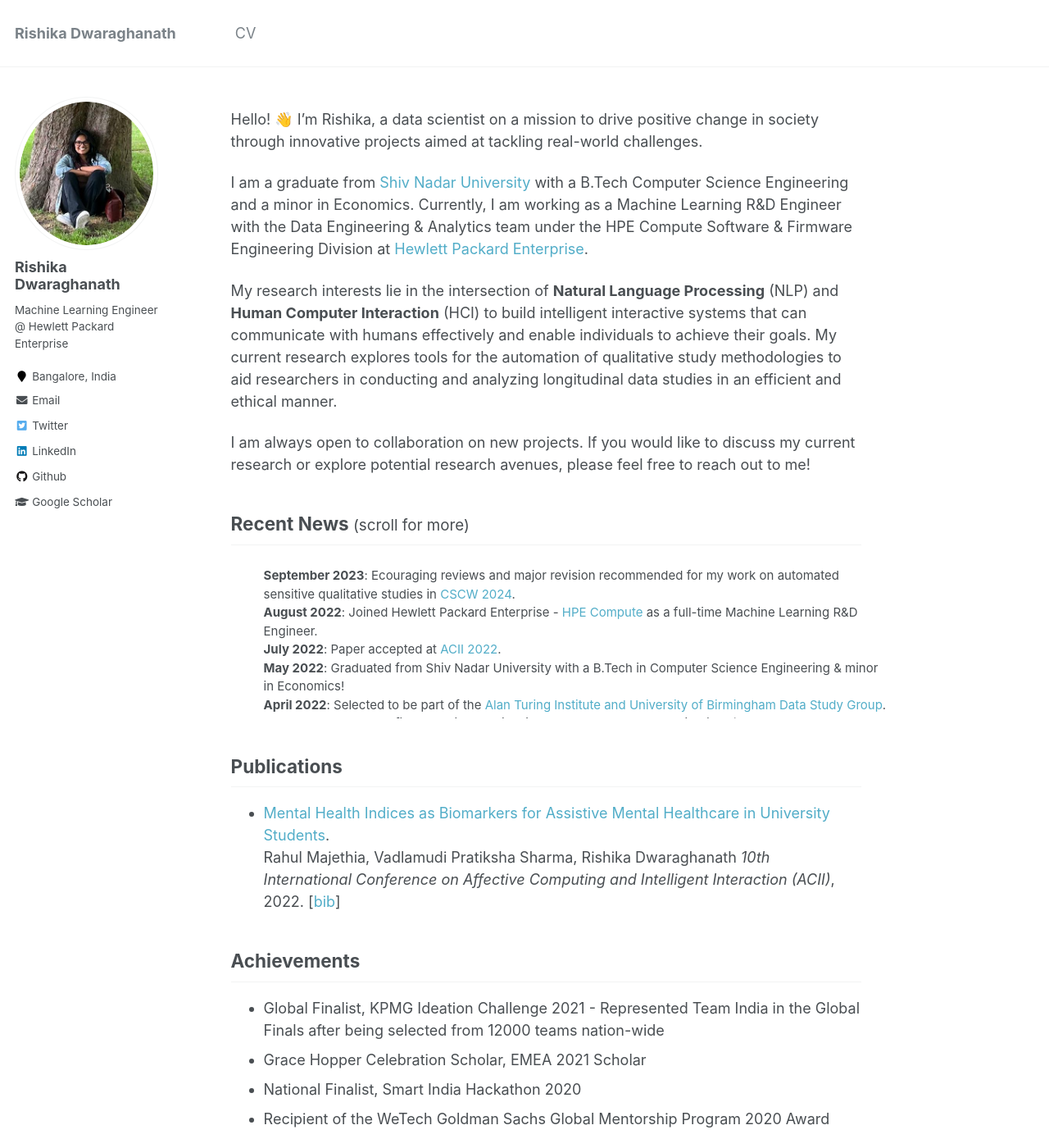
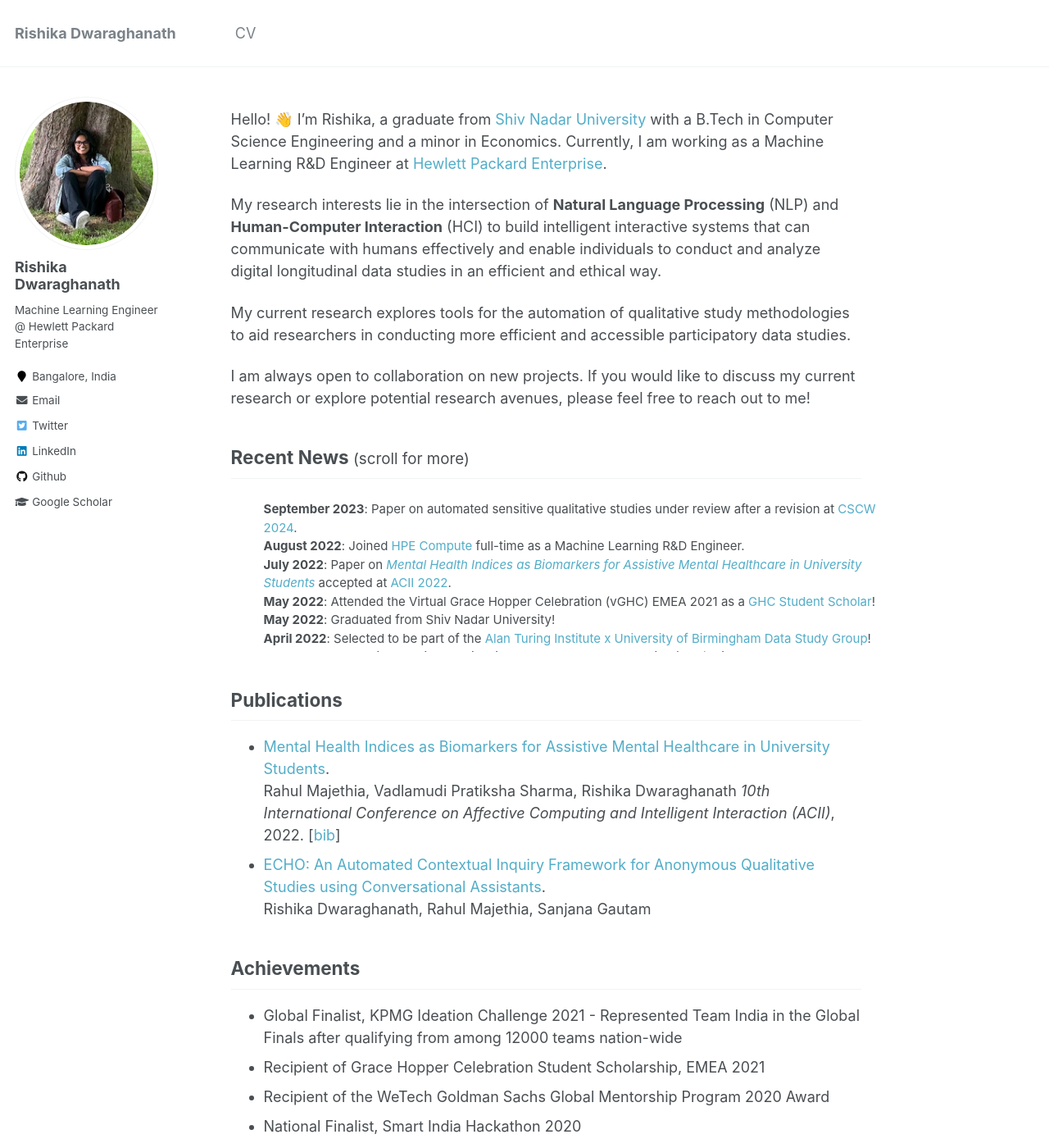
Before and after one commit to rishikadwarak/rishikadwarak.github.io, a Jekyll site: the page built from _pages/about.md, in a window 1280 px wide and 1400 px high. Shown: the whole window at 82% size. Built offline with Jekyll 4.4.1, drawn with Linux system fonts in a browser that asks for light colours.

Commit message:
Update about.md

```diff
--- a/_pages/about.md
+++ b/_pages/about.md
@@ -8,11 +8,11 @@ redirect_from:
   - /about.html
 ---
 
-Hello! 👋 I'm Rishika, a data scientist on a mission to drive positive change in society through innovative projects aimed at tackling real-world challenges.
+Hello! 👋 I'm Rishika, a graduate from [Shiv Nadar University](https://snu.edu.in/programs/btech-in-computer-science-engineering/) with a B.Tech in Computer Science Engineering and a minor in Economics. Currently, I am working as a Machine Learning R&D Engineer at [Hewlett Packard Enterprise](https://www.hpe.com/in/en/compute.html?jumpid=ps_n1q8y6im2_aid-520074550&ef_id=Cj0KCQjw4vKpBhCZARIsAOKHoWR-Aj5JEfEv-b70lxhEsGR4qCwlWc85-gBV2Dz246g4q2WppgJ-nvoaAntxEALw_wcB:G:s&s_kwcid=AL!13472!3!657075069960!e!!g!!hpe%20compute!19913506792!148246418066&).
 
-I am a graduate from [Shiv Nadar University](https://snu.edu.in/programs/btech-in-computer-science-engineering/) with a B.Tech Computer Science Engineering and a minor in Economics. Currently, I am working as a Machine Learning R&D Engineer with the Data Engineering & Analytics team under the HPE Compute Software & Firmware Engineering Division at [Hewlett Packard Enterprise](https://www.hpe.com/in/en/compute.html?jumpid=ps_n1q8y6im2_aid-520074550&ef_id=Cj0KCQjw4vKpBhCZARIsAOKHoWR-Aj5JEfEv-b70lxhEsGR4qCwlWc85-gBV2Dz246g4q2WppgJ-nvoaAntxEALw_wcB:G:s&s_kwcid=AL!13472!3!657075069960!e!!g!!hpe%20compute!19913506792!148246418066&).
+My research interests lie in the intersection of **Natural Language Processing** (NLP) and **Human-Computer Interaction** (HCI) to build intelligent interactive systems that can communicate with humans effectively and enable individuals to conduct and analyze digital longitudinal data studies in an efficient and ethical way.
 
-My research interests lie in the intersection of **Natural Language Processing** (NLP) and **Human Computer Interaction** (HCI) to build intelligent interactive systems that can communicate with humans effectively and enable individuals to achieve their goals. My current research explores tools for the automation of qualitative study methodologies to aid researchers in conducting and analyzing longitudinal data studies in an efficient and ethical manner.
+My current research explores tools for the automation of qualitative study methodologies to aid researchers in conducting more efficient and accessible participatory data studies.
 
 I am always open to collaboration on new projects. If you would like to discuss my current research or explore potential research avenues, please feel free to reach out to me!
 
@@ -20,18 +20,20 @@ I am always open to collaboration on new projects. If you would like to discuss
 ## Recent News <span style="font-size: smaller; font-weight: normal;">(scroll for more)</span>
 <div style="width: 800px; height: 200px; overflow: auto; font-size: smaller; ">
 <ul>
-    <strong>September 2023</strong>: Ecouraging reviews and major revision recommended for my work on automated sensitive qualitative studies in <a href="https://cscw.acm.org/2024/">CSCW 2024</a>.<br>
-    <strong>August 2022</strong>: Joined Hewlett Packard Enterprise - <a href="https://www.hpe.com/in/en/compute.html?jumpid=ps_n1q8y6im2_aid-520074550&ef_id=Cj0KCQjw4vKpBhCZARIsAOKHoWQXHniVf189y4-N_ZR73lKUn9KmNZlZ_rhm0PZGZCKwBR68fUj6vckaAotDEALw_wcB:G:s&s_kwcid=AL!13472!3!657075069960!e!!g!!hpe%20compute!19913506792!148246418066&">HPE Compute</a> as a full-time Machine Learning R&D Engineer. <br>
-    <strong>July 2022</strong>: Paper accepted at <a href="https://acii-conf.net/2022/">ACII 2022</a>.<br>
-    <strong>May 2022</strong>: Graduated from Shiv Nadar University with a B.Tech in Computer Science Engineering & minor in Economics!<br>
-    <strong>April 2022</strong>: Selected to be part of the <a href="https://www.birmingham.ac.uk/research/data-science/turing/dsg-participate.aspx">Alan Turing Institute and University of Birmingham Data Study Group</a>.<br>
-    <strong>January 2022</strong>: Begun final-year internship with Hewlett Packard Enterprise (HPE) under the <a href="https://www.hpe.com/in/en/storage.html?jumpid=ps_wjhuvxh1w_aid-520074550&ef_id=Cj0KCQjw4vKpBhCZARIsAOKHoWRBGArA0MM0DnHr_p7WdwrgxtXIChcxMamt8NAC4SQLb57SuwA8MWcaAvL1EALw_wcB:G:s&s_kwcid=AL!13472!3!653027996876!e!!g!!hpe%20storage!19913506792!147852216699&">HPE Storage</a> BU.<br>
-    <strong>June 2021</strong>: Begun summer internship with KPMG Digital Lighthouse working on the <a href="https://dsip.kpmg.com/">Digital Signals & Insights Platform</a>.<br>
+    <strong>September 2023</strong>: Paper on automated sensitive qualitative studies under review after a revision at <a href="https://cscw.acm.org/2024/">CSCW 2024</a>.<br>
+    <strong>August 2022</strong>: Joined <a href="https://www.hpe.com/in/en/compute.html?jumpid=ps_n1q8y6im2_aid-520074550&ef_id=Cj0KCQjw4vKpBhCZARIsAOKHoWQXHniVf189y4-N_ZR73lKUn9KmNZlZ_rhm0PZGZCKwBR68fUj6vckaAotDEALw_wcB:G:s&s_kwcid=AL!13472!3!657075069960!e!!g!!hpe%20compute!19913506792!148246418066&">HPE Compute</a> full-time as a Machine Learning R&D Engineer. <br>
+    <strong>July 2022</strong>: Paper on <a href="https://ieeexplore.ieee.org/abstract/document/9953847"><em>Mental Health Indices as Biomarkers for Assistive Mental Healthcare in University Students</em></a> accepted at <a href="https://acii-conf.net/2022/">ACII 2022</a>.<br>
+    <strong>May 2022</strong>: Attended the Virtual Grace Hopper Celebration (vGHC) EMEA 2021 as a <a href="https://ghc.anitab.org/ghc-emea-home/student-scholarships">GHC Student Scholar</a>! <br>
+    <strong>May 2022</strong>: Graduated from Shiv Nadar University!<br>
+    <strong>April 2022</strong>: Selected to be part of the <a href="https://www.birmingham.ac.uk/research/data-science/turing/dsg-participate.aspx">Alan Turing Institute x University of Birmingham Data Study Group</a>!<br>
+    <strong>January 2022</strong>: Senior year internship with Hewlett Packard Enterprise (HPE) with the <a href="https://www.hpe.com/in/en/storage.html?jumpid=ps_wjhuvxh1w_aid-520074550&ef_id=Cj0KCQjw4vKpBhCZARIsAOKHoWRBGArA0MM0DnHr_p7WdwrgxtXIChcxMamt8NAC4SQLb57SuwA8MWcaAvL1EALw_wcB:G:s&s_kwcid=AL!13472!3!653027996876!e!!g!!hpe%20storage!19913506792!147852216699&">HPE Storage</a> BU.<br>
+    <strong>June 2021</strong>: Summer internship with KPMG Digital Lighthouse working on the <a href="https://dsip.kpmg.com/">Digital Signals & Insights Platform</a>.<br>
     <strong>March 2021</strong>: Selected as recipient of the <a href="https://www.iie.org/programs/wetech/stem-scholarships-for-women/goldman-sachs-scholarship/">WeTech® Goldman Sachs Global Mentorship Program Award</a>.
   </ul>
 </div>
 
 ## Publications
+
 
 <ul>
 <li><a href="https://ieeexplore.ieee.org/abstract/document/9953847">Mental Health Indices as Biomarkers for Assistive Mental Healthcare in University Students</a>.<br>Rahul Majethia, Vadlamudi Pratiksha Sharma, Rishika Dwaraghanath <i>10th International Conference on Affective Computing and Intelligent Interaction (ACII)</i>, 2022. [<a href="javascript:copy(div0, bib0)">bib</a>]<br>
@@ -49,10 +51,13 @@ I am always open to collaboration on new projects. If you would like to discuss
 </pre>
 </div>
 </div> </li>
+
+<li><a href="/publications/CSCW2024_ECHO_Paper.pdf">ECHO: An Automated Contextual Inquiry Framework for Anonymous Qualitative Studies using Conversational Assistants</a>.<br>Rishika Dwaraghanath, Rahul Majethia, Sanjana Gautam<br>
+</li>
 </ul>
 
 ## Achievements
-- Global Finalist, KPMG Ideation Challenge 2021 - Represented Team India in the Global Finals after being selected from 12000 teams nation-wide
-- Grace Hopper Celebration Scholar, EMEA 2021 Scholar
+- Global Finalist, KPMG Ideation Challenge 2021 - Represented Team India in the Global Finals after qualifying from among 12000 teams nation-wide
+- Recipient of Grace Hopper Celebration Student Scholarship, EMEA 2021
+- Recipient of the WeTech Goldman Sachs Global Mentorship Program 2020 Award
 - National Finalist, Smart India Hackathon 2020
-- Recipient of the WeTech Goldman Sachs Global Mentorship Program 2020 Award
```
